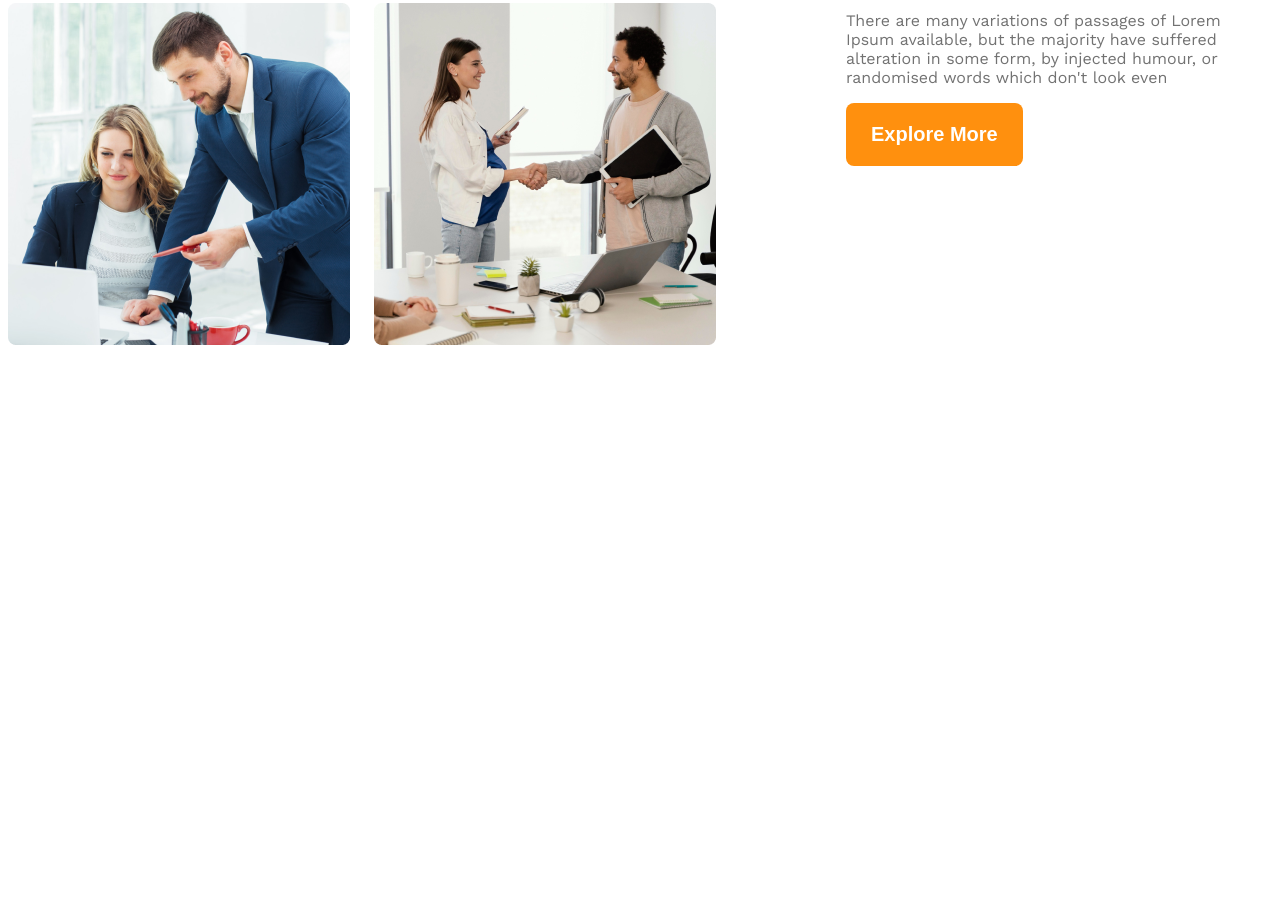
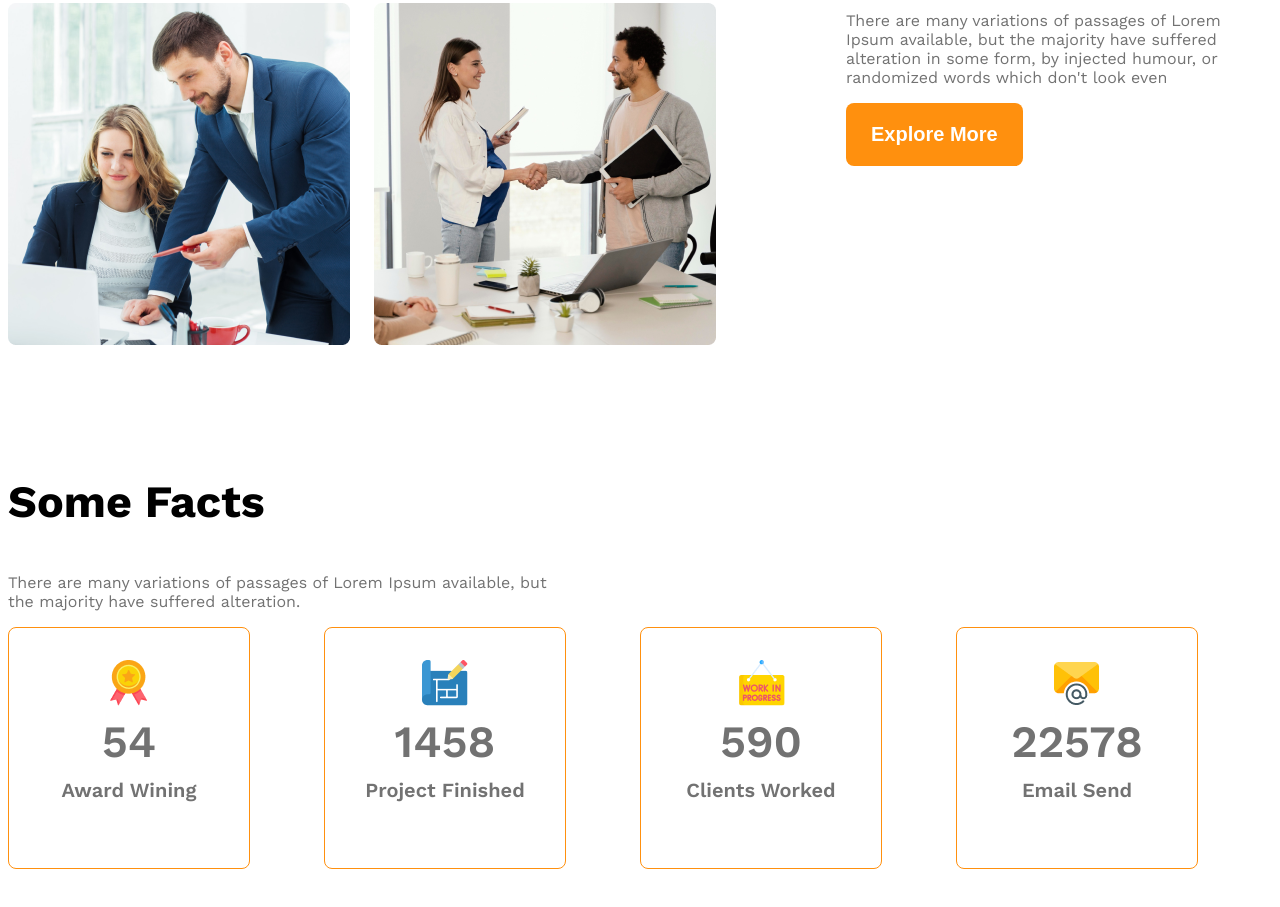
Before and after one commit to iamanowarbd/g3-architect-website, a plain HTML site: page index.html in a window 1280 px wide. Shown: the part 1696-2603 px from the top of the page. Before the commit the page ends 2049 px from the top, so only its background shows below. Drawn offline with nearby package versions, Linux system fonts and the light colour scheme.

Commit message:
facts added

```diff
--- a/index.html
+++ b/index.html
@@ -28,6 +28,7 @@
         </div>
     </header>
     <main>
+        <!-- teams section start -->
         <section class="teams display-flex">
             <div class="team-img-container">
                 <img src="./images/team1.png" alt="Two architect discussing discussing about design">
@@ -36,11 +37,54 @@
                 <img src="./images/team4.png" alt="">
             </div>
             <div class="our-features">
-                <h3 class="feature-title"><span id="quick-list" class="text-light-gray">Quick list</span> <span>of Our</span> <span class="text-primary">Features</span></h3>
-                <p class="feature-description text-light-gray">There are many variations of passages of Lorem Ipsum available, but the majority have suffered alteration in some form, by injected humour, or randomised words which don't look even</p>
+                <h3 class="section-title"><span id="quick-list" class="text-light-gray">Quick list</span> <span>of Our</span> <span class="text-primary">Features</span></h3>
+                <p class="feature-description text-light-gray">There are many variations of passages of Lorem Ipsum available, but the majority have suffered alteration in some form, by injected humour, or randomized words which don't look even</p>
                 <button class="btn-primary">Explore More</button>
             </div>
         </section>
+        <!-- features will enjoy -->
+         <section>
+            <h3 class="section-title">Some Facts</h3>
+            <p class="text-light-gray fact-description">
+                There are many variations of passages of Lorem Ipsum available, but the majority have suffered alteration.
+            </p>
+            <div class="facts-container text-light-gray">
+                <!-- .fact-card*4>img.fact-icon+h4.fact-number+h5.fact-name -->
+                 <div class="fact-card display-flex">
+                    <div>
+                    <img src="./images/icons/ribon.png" alt="" class="fact-icon">
+                    <h4 class="fact-number">54</h4>
+                    <h5 class="fact-name">Award Wining</h5>
+                    </div>
+                 </div>
+                 <div class="fact-card display-flex">
+                    <div>
+                    <img src="./images/icons/projects.png" alt="" class="fact-icon">
+                    <h4 class="fact-number">1458</h4>
+                    <h5 class="fact-name">Project Finished</h5>
+                    </div>
+                 </div>
+                 <div class="fact-card display-flex">
+                    <div>
+                    <img src="./images/icons/customers.png" alt="" class="fact-icon">
+                    <h4 class="fact-number">590</h4>
+                    <h5 class="fact-name">Clients Worked</h5>
+                    </div>
+                 </div>
+                 <div class="fact-card display-flex">
+                    <div>
+                    <img src="./images/icons/email.png" alt="" class="fact-icon">
+                    <h4 class="fact-number">22578</h4>
+                    <h5 class="fact-name">Email Send</h5>
+                    </div>
+                 </div>
+            </div>
+         </section>
+
+         <!-- Some facts -->
+          <section class="some-facts">
+
+          </section>
     </main>
     <footer>
 
--- a/styles/architects.css
+++ b/styles/architects.css
@@ -49,7 +49,14 @@ main{
 main > section{
     margin-top: 130px;
 }
+
+.section-title{
+    font-size: 2.8rem;
+    font-weight: 700;
+}
+
 /* header styles */
+
 
 /* navbar related styles */
 .navbar{
@@ -107,13 +114,45 @@ main > section{
     max-width: 530px;
 }
 
-.feature-title{
-    font-size: 2.8rem;
-}
 
 #quick-list{
     font-weight: 500;
 }
+
+/* some fact related style */
+
+.facts-container{
+    display: grid;
+    grid-template-columns: repeat(4, 1fr);
+}
+
+.fact-card{
+    border: 1px solid #FF900E;
+    width: 240px;
+    height: 240px;
+    border-radius: 8px;
+    text-align: center;
+    align-items: center;
+    justify-content: center;
+}
+
+.fact-number{
+    font-size: 2.8rem;
+    font-weight: 600;
+    margin-top: 5px;
+    margin-bottom: 10px;
+}
+
+.fact-name{
+    font-size: 1.25rem;
+    font-weight: 600;
+    margin-top: 10px;
+}
+
+.fact-description{
+    max-width: 540px;
+}
+
 /* responsive media query */
 
 @media screen and (max-width: 576px) {
```
